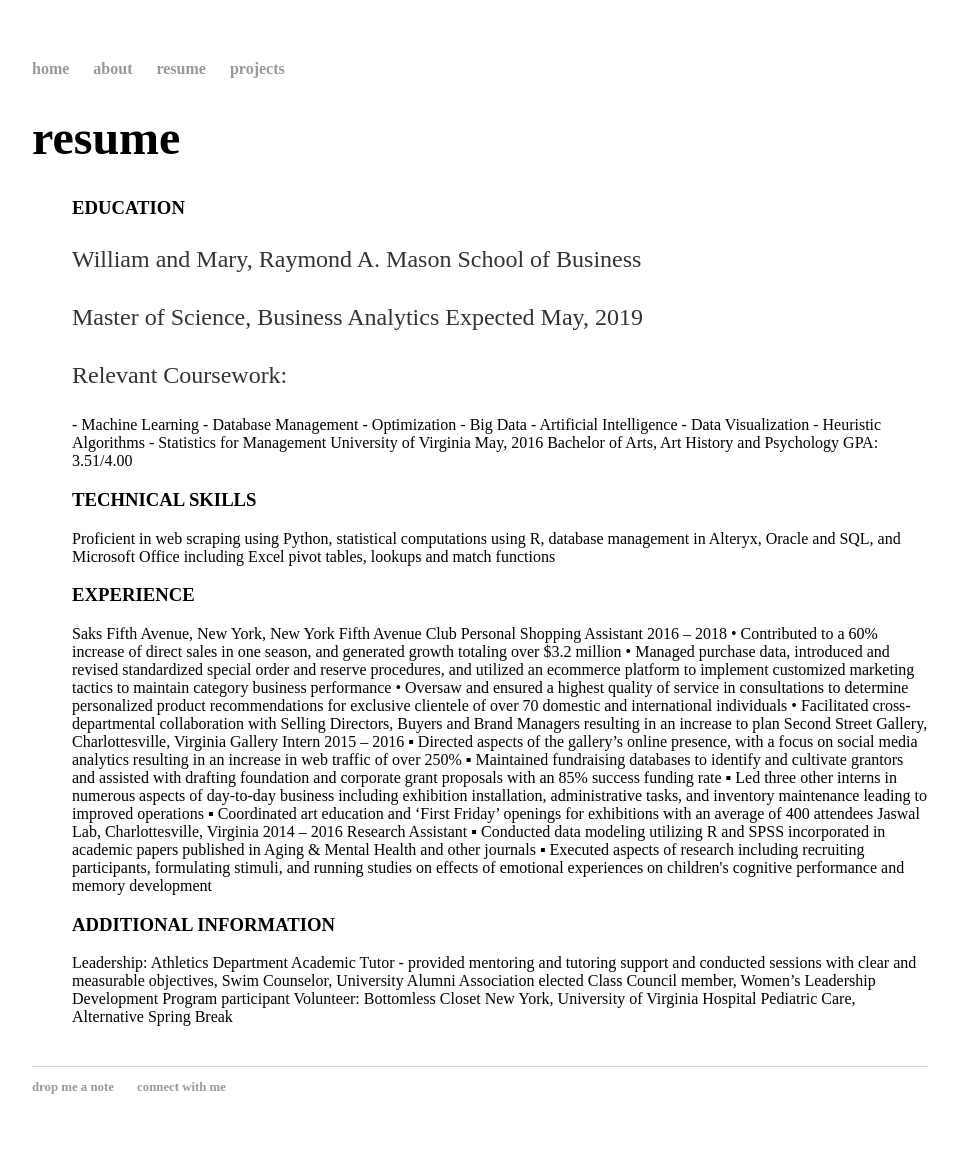
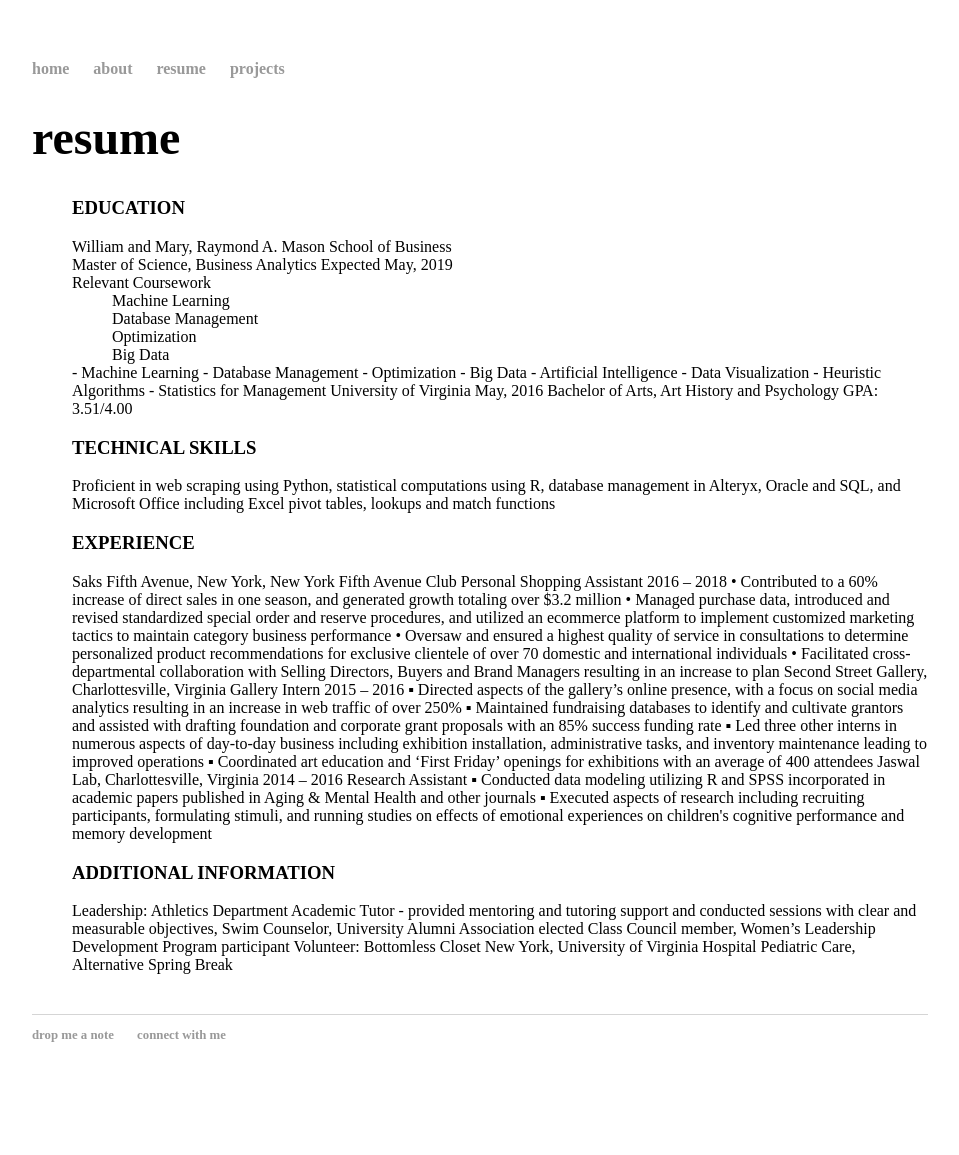
Before and after one commit to amanda-t2/amanda-t2.github.io, a Jekyll site: the page built from resume/index.html, in a window 1280 px wide. Shown: the whole page, without its empty margins (160-1119 px from the left). Built offline with Jekyll 4.4.1, drawn with Linux system fonts in a browser that asks for light colours; after the commit the page ends 1103 px from its top, so only the background shows below that.

Commit message:
Update index.html

```diff
--- a/resume/index.html
+++ b/resume/index.html
@@ -5,9 +5,16 @@
 	<h1>{{ page.title }}</h1>
 	<ul class="posts">
 		<h3> EDUCATION </h3>
-<p> William and Mary, Raymond A. Mason School of Business </p>
-<p> Master of Science, Business Analytics Expected May, 2019 </p>
-<p> Relevant Coursework: </p>
+William and Mary, Raymond A. Mason School of Business <br>
+Master of Science, Business Analytics Expected May, 2019 <br>
+Relevant Coursework <br>
+		<ul>
+	        		<li>Machine Learning</li>
+		        	<li>Database Management</li>
+	        		<li>Optimization</li>
+	        		<li>Big Data</li>
+	    		</ul>
+
 - Machine Learning - Database Management - Optimization - Big Data
 - Artificial Intelligence - Data Visualization - Heuristic Algorithms - Statistics for Management
 University of Virginia May, 2016
```
